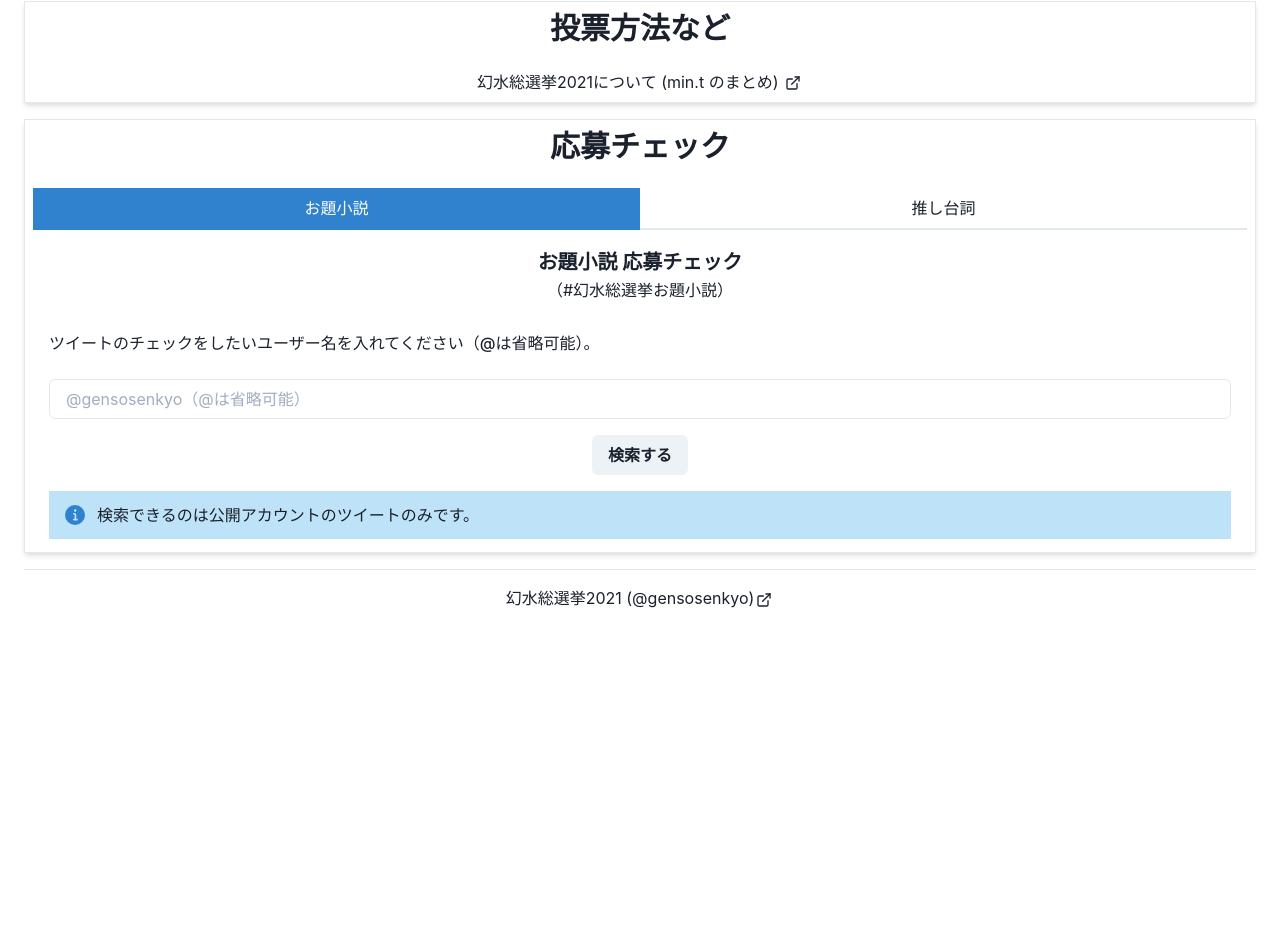
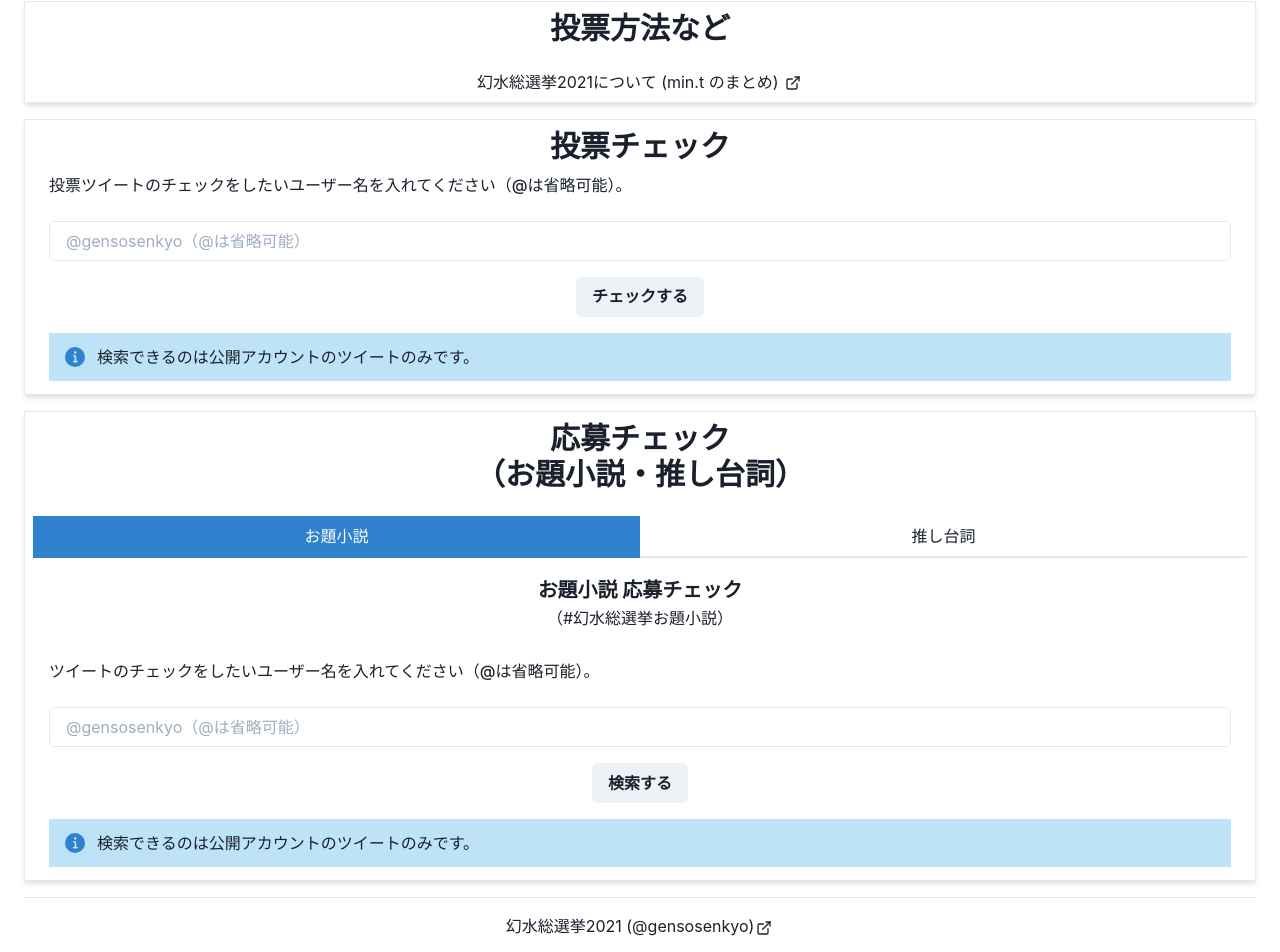
Before and after one commit to true-runes/suikoden-election-2021-frontend, a React (Create React App) app: page / in a window 1280 px wide. Shown: the part 786-1738 px from the top of the page. Before the commit the page ends 1420 px from the top, so only its background shows below. Built offline with nearby package versions, Linux system fonts and the light colour scheme.

Commit message:
feat: 🎸 最低限の投票チェックを実装

```diff
--- a/src/App.tsx
+++ b/src/App.tsx
@@ -38,6 +38,7 @@ import './App.scss'
 import logo from './images/header.jpg'
 import { NowLoading } from './NowLoading'
 import { SearchTweetsStatus } from './SearchTweetsStatus'
+import { CheckVoteStatus } from './CheckVoteStatus'
 
 // TODO: .eslintrc.json で無理矢理 OFF にしたものは ON で通るようにする
 // "@typescript-eslint/no-explicit-any": "off",
@@ -61,19 +62,87 @@ function App() {
       isMentionedToGssAdmin: false,
     },
   ])
+
+  const [voteApiResponses, setVoteApiResponses] = useState([
+    {
+      id: 0,
+      tweetId: '',
+      username: '',
+      screenName: '',
+      fullText: '',
+      isRetweet: false,
+      url: '',
+      tweetedAt: '',
+      mediaExists: '',
+      isPublic: false,
+      isMentionedToGssAdmin: false,
+    },
+  ])
+
   const [alreadyFetchedApi, setAlreadyFetchedApi] = useState(false)
+  const [voteAlreadyFetchedApi, setVoteAlreadyFetchedApi] = useState(false)
   const [searchResultStatus, setSearchResultStatus] = useState('init')
+  const [voteSearchResultStatus, setVoteSearchResultStatus] = useState('init')
   const [numberOfFoundTweets, setNumberOfFoundTweets] = useState(0)
+  const [voteNumberOfFoundTweets, setVoteNumberOfFoundTweets] = useState(0)
   const [submittedScreenName, setSubmittedScreenName] = useState('')
+  const [voteSubmittedScreenName, setVoteSubmittedScreenName] = useState('')
   const [isShownNowLoadingGifIcon, setIsShowNowLoadingGifIcon] = useState(false)
+  const [voteIsShownNowLoadingGifIcon, setVoteIsShowNowLoadingGifIcon] =
+    useState(false)
   const [searchedScreenName, setSearchedScreenName] = useState('')
+  const [voteSearchedScreenName, setVoteSearchedScreenName] = useState('')
   const [searchedUsername, setSearchedUsername] = useState('')
+  const [voteSearchedUsername, setVoteSearchedUsername] = useState('')
   const [waitingTweetIsShownText, setWaitingTweetIsShownText] = useState(false)
+  const [voteWaitingTweetIsShownText, setVoteWaitingTweetIsShownText] =
+    useState(false)
+
   // 0 が推し台詞、1 がお題小説yarn
   const [tabIndex, setTabIndex] = useState(0)
 
   const changeSubmittedScreenName = (event: any) => {
     setSubmittedScreenName(event.target.value)
+  }
+
+  const changeVoteSubmittedScreenName = (event: any) => {
+    setVoteSubmittedScreenName(event.target.value)
+  }
+
+  const voteSearchTweets = (event: any) => {
+    // 必要に応じて各種の値を初期化する
+    setVoteAlreadyFetchedApi(true)
+    setVoteSearchResultStatus('init')
+    setVoteNumberOfFoundTweets(0)
+    setVoteIsShowNowLoadingGifIcon(true)
+    setVoteSearchedScreenName('')
+    setVoteSearchedUsername('')
+
+    const apiUri: any = process.env.REACT_APP_API_URI_CHECK_VOTE
+
+    axios
+      .get(apiUri, {
+        params: {
+          screen_name: voteSubmittedScreenName,
+        },
+      })
+      .then((response) => {
+        setVoteWaitingTweetIsShownText(true)
+        setVoteApiResponses(response.data)
+
+        if (response.data[0]) {
+          setVoteSearchResultStatus('found')
+          setVoteNumberOfFoundTweets(response.data.length)
+          setVoteSearchedScreenName(response.data[0].screenName)
+          setVoteSearchedUsername(response.data[0].username)
+        } else {
+          setVoteSearchResultStatus('notFound')
+        }
+
+        setVoteIsShowNowLoadingGifIcon(false)
+      })
+
+    event.preventDefault()
   }
 
   const searchTweets = (event: any) => {
@@ -319,7 +388,91 @@ function App() {
             <Box p={2}>
               <Grid>
                 <Heading as="h3" size="lg">
+                  投票チェック
+                </Heading>
+              </Grid>
+            </Box>
+            <form onSubmit={voteSearchTweets}>
+              <Container maxW="container.xl" style={{ margin: '-15px 0 0 0' }}>
+                <FormControl id="email">
+                  <FormLabel>
+                    <Box p={2}>
+                      投票ツイートのチェックをしたいユーザー名を入れてください（@は省略可能）。
+                    </Box>
+                  </FormLabel>
+                  <Box p={2}>
+                    <Input
+                      type="text"
+                      value={voteSubmittedScreenName}
+                      onChange={changeVoteSubmittedScreenName}
+                      placeholder="@gensosenkyo（@は省略可能）"
+                    />
+                  </Box>
+                  <Box p={2}>
+                    <Button type="submit" value="Submit">
+                      チェックする
+                    </Button>
+                  </Box>
+                  <Box p={2} style={{ margin: '0 0 5px 0' }}>
+                    <Alert status="info">
+                      <AlertIcon />
+                      <Text align="left">
+                        <div>
+                          <p>
+                            検索できるのは公開アカウントのツイートのみです。
+                          </p>
+                        </div>
+                      </Text>
+                    </Alert>
+                  </Box>
+                </FormControl>
+              </Container>
+            </form>
+            {voteSearchResultStatus === 'init' ? (
+              ''
+            ) : (
+              <CheckVoteStatus
+                status={voteSearchResultStatus}
+                numberOfFoundTweets={voteNumberOfFoundTweets}
+                searchedScreenName={voteSearchedScreenName}
+                searchedUsername={voteSearchedUsername}
+              />
+            )}
+            {voteIsShownNowLoadingGifIcon ? (
+              <NowLoading area="isFoundArea" />
+            ) : (
+              ''
+            )}
+            {voteIsShownNowLoadingGifIcon || !voteAlreadyFetchedApi
+              ? ''
+              : voteApiResponses.map((e) => {
+                  return (
+                    <div key={e.id}>
+                      <Container>
+                        <div>{voteWaitingTweetIsShownText}</div>
+                        {voteWaitingTweetIsShownText ? (
+                          <NowLoading area="tweetsArea" />
+                        ) : (
+                          ''
+                        )}
+                        <Tweet
+                          tweetId={e.tweetId}
+                          onLoad={() => setVoteWaitingTweetIsShownText(false)}
+                        />
+                      </Container>
+                    </div>
+                  )
+                })}{' '}
+          </Stack>
+        </Box>
+        <Box p={2}>
+          <Stack shadow="md" borderWidth="1px">
+            <Box p={2}>
+              <Grid>
+                <Heading as="h3" size="lg">
                   応募チェック
+                  <br />
+                  （お題小説・推し台詞）
                 </Heading>
               </Grid>
             </Box>
@@ -388,7 +541,9 @@ function App() {
                     <Alert status="info">
                       <AlertIcon />
                       <Text align="left">
-                        <p>検索できるのは公開アカウントのツイートのみです。</p>
+                        <div>
+                          検索できるのは公開アカウントのツイートのみです。
+                        </div>
                       </Text>
                     </Alert>
                   </Box>
--- /dev/null
+++ b/src/CheckVoteFoundNotice.tsx
@@ -0,0 +1,23 @@
+import React from 'react'
+import { Box } from '@chakra-ui/react'
+import { Container } from '@chakra-ui/react'
+import { Alert, AlertIcon } from '@chakra-ui/react' // import {
+import { Text } from '@chakra-ui/react'
+
+export const CheckVoteFoundNotice = (props: any) => {
+  return (
+    <Container maxW="container.xl">
+      <hr style={{ margin: '0 0 13px 0' }} />
+
+      <Box p={2}>
+        <Alert status="success">
+          <AlertIcon />
+          <Text align="left">
+            {props.searchedUsername} (@{props.searchedScreenName})
+            さんの投票ツイートは以下の通りです。
+          </Text>
+        </Alert>
+      </Box>
+    </Container>
+  )
+}
--- /dev/null
+++ b/src/CheckVoteNotFoundNotice.tsx
@@ -0,0 +1,58 @@
+import React from 'react'
+import { Container } from '@chakra-ui/react'
+import { Box } from '@chakra-ui/react'
+import { Alert, AlertIcon } from '@chakra-ui/react' // import {
+
+export const CheckVoteNotFoundNotice = () => {
+  return (
+    <Container maxW="container.xl">
+      <hr style={{ margin: '0 0 13px 0' }} />
+
+      <Box p={2}>
+        <Alert status="error">
+          <AlertIcon />
+          <Box p={2} align="left">
+            <div>ツイートが見つかりませんでした。以下の点をご確認下さい。</div>
+          </Box>
+        </Alert>
+      </Box>
+      <Box p={2}>
+        <Alert status="info">
+          <AlertIcon />
+          <Box p={2} align="left">
+            <div>DM による投票はこのページでチェックすることはできません。</div>
+          </Box>
+        </Alert>
+      </Box>
+      <Box p={2}>
+        <Alert status="info">
+          <AlertIcon />
+          <Box p={2} align="left">
+            <div>
+              ツイートを削除したりアカウントに鍵を付けたりした場合には、チェック結果へ反映されない場合があります。
+            </div>
+          </Box>
+        </Alert>
+      </Box>
+      <Box p={2}>
+        <Alert status="info">
+          <AlertIcon />
+          <Box p={2} align="left">
+            <div>
+              ツイートが見つからなかった場合は集計に反映されない可能性があります。時間をおいて再度チェックし、それでも見つからない場合は
+              <a
+                href="https://twitter.com/gensosenkyo"
+                target="_blank"
+                rel="noreferrer"
+                style={{ textDecoration: 'underline' }}
+              >
+                主催宛DM
+              </a>
+              にご連絡下さい。
+            </div>
+          </Box>
+        </Alert>
+      </Box>
+    </Container>
+  )
+}
--- /dev/null
+++ b/src/CheckVoteStatus.tsx
@@ -0,0 +1,26 @@
+import React from 'react'
+
+import { CheckVoteNotFoundNotice } from './CheckVoteNotFoundNotice'
+import { CheckVoteFoundNotice } from './CheckVoteFoundNotice'
+
+export const CheckVoteStatus = (props: any) => {
+  const ShownComponent = () => {
+    if (props.status === 'init') {
+      return <span></span>
+    } else if (props.status === 'found') {
+      return (
+        <CheckVoteFoundNotice
+          numberOfFoundTweets={props.numberOfFoundTweets}
+          searchedScreenName={props.searchedScreenName}
+          searchedUsername={props.searchedUsername}
+        />
+      )
+    } else if (props.status === 'notFound') {
+      return <CheckVoteNotFoundNotice />
+    }
+
+    return <span></span>
+  }
+
+  return ShownComponent()
+}
--- a/src/SearchTweetsNotFoundNotice.tsx
+++ b/src/SearchTweetsNotFoundNotice.tsx
@@ -12,8 +12,8 @@ export const SearchTweetsNotFoundNotice = () => {
         <Alert status="error">
           <AlertIcon />
           <Box p={2} align="left">
-            <p>ツイートが見つかりませんでした。</p>
-            <p>
+            <div>ツイートが見つかりませんでした。</div>
+            <div>
               ご自身がなされたツイートが見つからない場合には、
               <a
                 href="https://twitter.com/gensosenkyo"
@@ -24,7 +24,7 @@ export const SearchTweetsNotFoundNotice = () => {
                 主催宛DM
               </a>
               で該当ツイートをお送り下さい。
-            </p>
+            </div>
           </Box>
         </Alert>
       </Box>
```
Also changed, not shown: 21 other files (tests, documents, lock files or other folders).
